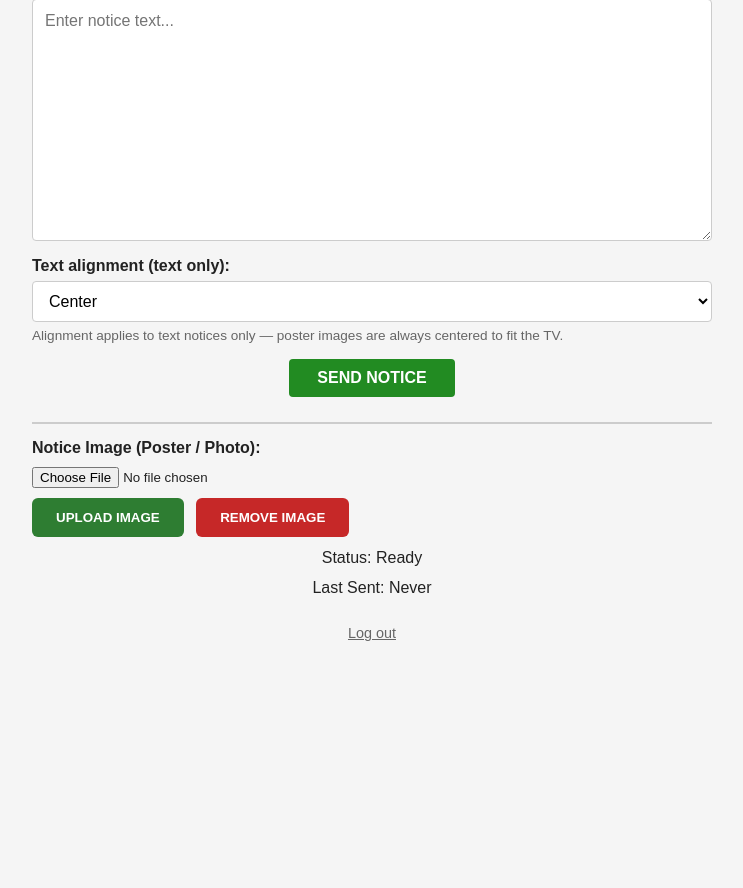
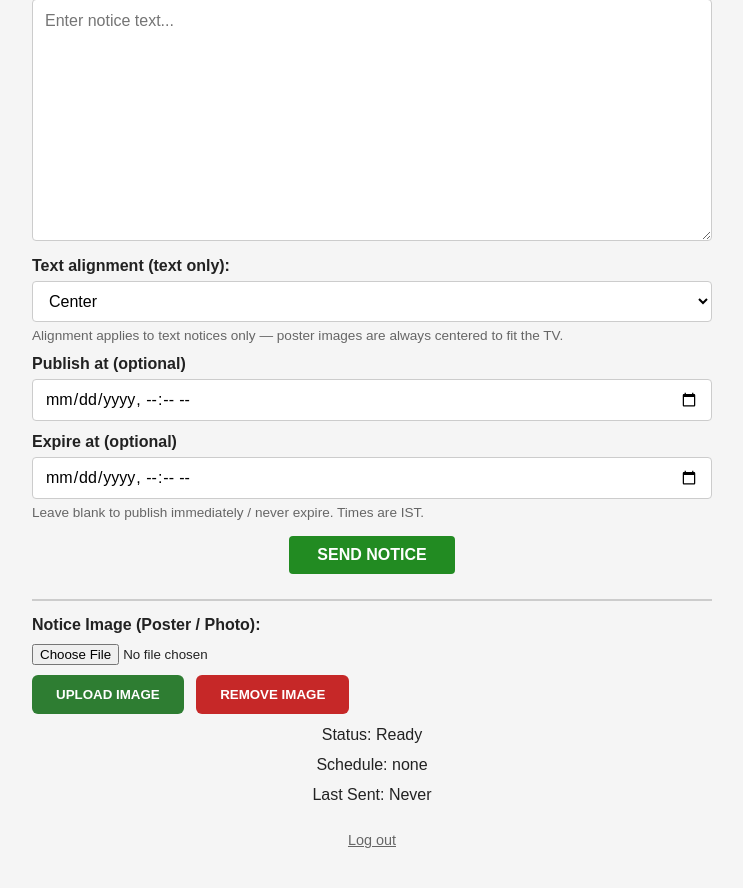
Before and after one commit to Shanmukhhs/School-TV-Control-System, a Flask app: template server/templates/admin.html in a window 1280 px wide. Shown: the part 187-1075 px from the top of the page, without its empty margins (268-1011 px from the left). Before the commit the page ends 828 px from the top, so only its background shows below. Run offline with Flask 3, Linux system fonts and the light colour scheme; the template is opened without the code that fills it, so the values that code supplies are empty; parts of the project's set-up code (start-up, migrations or seed data) failed here and were passed over.

Commit message:
Add scheduled notices: publish/expire windows with IST server-side checks

```diff
--- a/server/server.py
+++ b/server/server.py
@@ -4,6 +4,7 @@ from pathlib import Path
 import hmac
 import json
 import os
+import re
 import secrets
 
 from flask import Flask, request, render_template, send_from_directory, session, redirect, jsonify
@@ -26,6 +27,34 @@ ALLOWED_ALIGNMENTS = {"left", "center", "right", "justify"}
 def normalize_alignment(value):
     alignment = (value or "").strip().lower()
     return alignment if alignment in ALLOWED_ALIGNMENTS else "center"
+
+SCHEDULE_RE = re.compile(r"^\d{4}-\d{2}-\d{2}T\d{2}:\d{2}$")
+
+
+def parse_schedule_time(value):
+    text = (value or "").strip()
+    if not text:
+        return None
+    if not SCHEDULE_RE.match(text):
+        return None
+    try:
+        return datetime.strptime(text, "%Y-%m-%dT%H:%M").replace(tzinfo=IST)
+    except ValueError:
+        return None
+
+
+def is_notice_active(data, now_ist):
+    publish_at = (data.get("publish_at") or "").strip() if isinstance(data, dict) else ""
+    expire_at = (data.get("expire_at") or "").strip() if isinstance(data, dict) else ""
+    if publish_at:
+        publish_dt = parse_schedule_time(publish_at)
+        if publish_dt is not None and now_ist < publish_dt:
+            return False
+    if expire_at:
+        expire_dt = parse_schedule_time(expire_at)
+        if expire_dt is not None and now_ist >= expire_dt:
+            return False
+    return True
 
 if load_dotenv is not None:
     load_dotenv(PROJECT_ROOT / ".env")
@@ -95,19 +124,23 @@ def require_auth(f):
 
 def read_notice_data():
     if not NOTICE_FILE.exists():
-        return {"notice": "", "updated_at": "", "alignment": "center"}
+        return {"notice": "", "updated_at": "", "alignment": "center", "publish_at": "", "expire_at": ""}
     content = NOTICE_FILE.read_text(encoding="utf-8").strip()
     if not content:
-        return {"notice": "", "updated_at": "", "alignment": "center"}
+        return {"notice": "", "updated_at": "", "alignment": "center", "publish_at": "", "expire_at": ""}
     try:
         data = json.loads(content)
         if "notice" in data and "updated_at" in data:
             if data.get("alignment") not in ALLOWED_ALIGNMENTS:
                 data["alignment"] = "center"
+            if not isinstance(data.get("publish_at"), str):
+                data["publish_at"] = ""
+            if not isinstance(data.get("expire_at"), str):
+                data["expire_at"] = ""
             return data
     except json.JSONDecodeError:
         pass
-    return {"notice": content, "updated_at": "", "alignment": "center"}
+    return {"notice": content, "updated_at": "", "alignment": "center", "publish_at": "", "expire_at": ""}
 
 def bump_rev(existing):
     try:
@@ -115,10 +148,10 @@ def bump_rev(existing):
     except (TypeError, ValueError):
         return 1
 
-def write_notice_data(notice_text, alignment="center"):
+def write_notice_data(notice_text, alignment="center", publish_at="", expire_at=""):
     timestamp = datetime.now(IST).strftime("%d-%m-%Y %I:%M:%S %p IST")
     existing = read_notice_data()
-    data = {"notice": notice_text, "updated_at": timestamp, "image": existing.get("image", ""), "alignment": normalize_alignment(alignment), "rev": bump_rev(existing)}
+    data = {"notice": notice_text, "updated_at": timestamp, "image": existing.get("image", ""), "alignment": normalize_alignment(alignment), "rev": bump_rev(existing), "publish_at": (publish_at or "").strip(), "expire_at": (expire_at or "").strip()}
     NOTICE_FILE.write_text(json.dumps(data), encoding="utf-8")
 
 @app.route("/")
@@ -205,6 +238,17 @@ def remove_image():
 @app.route("/get_notice")
 def get_notice():
     data = read_notice_data()
+    data.setdefault("publish_at", "")
+    data.setdefault("expire_at", "")
+    if not isinstance(data.get("publish_at"), str):
+        data["publish_at"] = ""
+    if not isinstance(data.get("expire_at"), str):
+        data["expire_at"] = ""
+    active = is_notice_active(data, datetime.now(IST))
+    data["active"] = active
+    if not active:
+        data["notice"] = ""
+        data["image"] = ""
     response = jsonify(data)
     response.headers['Cache-Control'] = 'no-store, no-cache, must-revalidate, max-age=0'
     response.headers['Pragma'] = 'no-cache'
@@ -218,7 +262,22 @@ def update_notice():
     if not notice.strip():
         return ("Error: Notice cannot be empty", 400)
     alignment = normalize_alignment(request.form.get("alignment", "center"))
-    write_notice_data(notice.strip(), alignment)
+    publish_at = (request.form.get("publish_at") or "").strip()
+    expire_at = (request.form.get("expire_at") or "").strip()
+    if publish_at and not SCHEDULE_RE.match(publish_at):
+        return ("Error: invalid publish_at format (use YYYY-MM-DDTHH:MM)", 400)
+    if expire_at and not SCHEDULE_RE.match(expire_at):
+        return ("Error: invalid expire_at format (use YYYY-MM-DDTHH:MM)", 400)
+    if publish_at and parse_schedule_time(publish_at) is None:
+        return ("Error: invalid publish_at time", 400)
+    if expire_at and parse_schedule_time(expire_at) is None:
+        return ("Error: invalid expire_at time", 400)
+    if publish_at and expire_at:
+        publish_dt = parse_schedule_time(publish_at)
+        expire_dt = parse_schedule_time(expire_at)
+        if publish_dt is not None and expire_dt is not None and not expire_dt > publish_dt:
+            return ("Error: expiry must be after publish time", 400)
+    write_notice_data(notice.strip(), alignment, publish_at, expire_at)
     return "Success"
 
 if __name__ == "__main__":
--- a/server/static/js/admin.js
+++ b/server/static/js/admin.js
@@ -3,6 +3,9 @@ const sendBtn = document.getElementById("send-btn");
 const statusLabel = document.getElementById("status-label");
 const lastSentLabel = document.getElementById("last-sent-label");
 const alignmentBox = document.getElementById("alignment-box");
+const publishAtBox = document.getElementById("publish-at-box");
+const expireAtBox = document.getElementById("expire-at-box");
+const scheduleLabel = document.getElementById("schedule-label");
 
 function setStatus(text, type) {
   statusLabel.textContent = `Status: ${text}`;
@@ -11,6 +14,51 @@ function setStatus(text, type) {
 
 function formatTime(date) {
   return date.toLocaleTimeString([], { hour: "numeric", minute: "2-digit" });
+}
+
+function formatSchedule(value) {
+  if (!value) return "";
+  const parts = String(value).split("T");
+  if (parts.length !== 2) return String(value);
+  const dateParts = parts[0].split("-");
+  if (dateParts.length !== 3) return String(value);
+  return `${dateParts[2]}-${dateParts[1]}-${dateParts[0]} ${parts[1]}`;
+}
+
+async function refreshScheduleLabel() {
+  if (!scheduleLabel) return;
+  try {
+    const res = await fetch("/get_notice?t=" + Date.now(), { cache: "no-store" });
+    if (!res.ok) return;
+    const data = await res.json();
+    const publishAt = data.publish_at || "";
+    const expireAt = data.expire_at || "";
+    const active = data.active !== false;
+    if (!publishAt && !expireAt) {
+      scheduleLabel.textContent = "Schedule: none";
+      return;
+    }
+    const now = new Date();
+    const expireDt = expireAt ? new Date(expireAt) : null;
+    const expired = expireDt && !isNaN(expireDt) && now >= expireDt;
+    if (!active && expired) {
+      scheduleLabel.textContent = `Schedule: expired ${formatSchedule(expireAt)}`;
+      return;
+    }
+    if (!active && publishAt) {
+      scheduleLabel.textContent = `Schedule: will publish ${formatSchedule(publishAt)} (not live yet)`;
+      return;
+    }
+    if (active && expireAt) {
+      scheduleLabel.textContent = `Schedule: live now, expires ${formatSchedule(expireAt)}`;
+      return;
+    }
+    if (active && publishAt) {
+      scheduleLabel.textContent = `Schedule: live now, published ${formatSchedule(publishAt)}`;
+      return;
+    }
+    scheduleLabel.textContent = "Schedule: none";
+  } catch (e) { /* keep previous label */ }
 }
 
 async function sendNotice() {
@@ -26,7 +74,9 @@ async function sendNotice() {
 
   try {
     const alignment = alignmentBox ? alignmentBox.value : "center";
-    const body = new URLSearchParams({ notice, alignment });
+    const publish_at = publishAtBox ? publishAtBox.value : "";
+    const expire_at = expireAtBox ? expireAtBox.value : "";
+    const body = new URLSearchParams({ notice, alignment, publish_at, expire_at });
     const response = await fetch("/update_notice", {
       method: "POST",
       headers: { "Content-Type": "application/x-www-form-urlencoded" },
@@ -39,6 +89,9 @@ async function sendNotice() {
       setStatus("Notice sent successfully!", "success");
       lastSentLabel.textContent = `Last Sent: ${formatTime(new Date())}`;
       noticeBox.value = "";
+      if (publishAtBox) publishAtBox.value = "";
+      if (expireAtBox) expireAtBox.value = "";
+      refreshScheduleLabel();
     } else {
       setStatus(responseText || "Server returned an error.", "error");
     }
@@ -50,3 +103,4 @@ async function sendNotice() {
 }
 
 sendBtn.addEventListener("click", sendNotice);
+refreshScheduleLabel();
--- a/server/templates/admin.html
+++ b/server/templates/admin.html
@@ -34,6 +34,12 @@
       </select>
       <p class="hint">Alignment applies to text notices only — poster images are always centered to fit the TV.</p>
 
+      <label for="publish-at-box" style="margin-top:12px;">Publish at (optional)</label>
+      <input type="datetime-local" id="publish-at-box" style="display:block; width:100%; padding:10px 12px; font-size:1rem; font-family:inherit; border:1px solid #ccc; border-radius:4px; background:#fff;">
+      <label for="expire-at-box" style="margin-top:12px;">Expire at (optional)</label>
+      <input type="datetime-local" id="expire-at-box" style="display:block; width:100%; padding:10px 12px; font-size:1rem; font-family:inherit; border:1px solid #ccc; border-radius:4px; background:#fff;">
+      <p class="hint">Leave blank to publish immediately / never expire. Times are IST.</p>
+
       <button id="send-btn" type="button">SEND NOTICE</button>
 
       <div style="margin-top:25px; border-top:2px solid #ccc; padding-top:15px;">
@@ -68,6 +74,7 @@
     </section>
 
     <p id="status-label" class="status">Status: Ready</p>
+    <p id="schedule-label" class="meta">Schedule: none</p>
     <p id="last-sent-label" class="meta">Last Sent: Never</p>
 
     <a id="logout-link" class="logout" href="/admin/logout">Log out</a>
```
